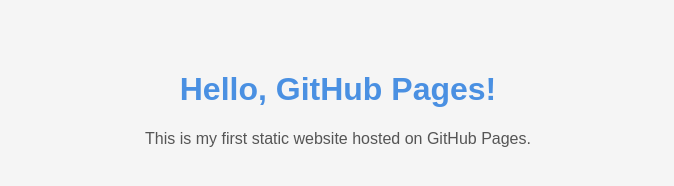
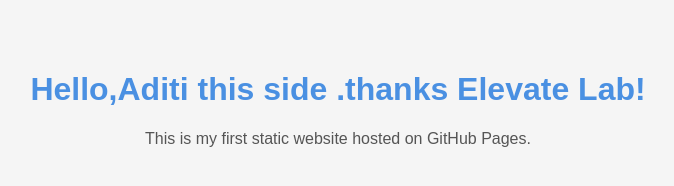
Before and after one commit to adititiwari1204/my-static-website, a plain HTML site: page index.html in a window 1280 px wide. Shown: the whole page, without its empty margins (302-976 px from the left). Drawn offline with Linux system fonts and the light colour scheme.

Commit message:
Update index.html

```diff
--- a/index.html
+++ b/index.html
@@ -19,7 +19,7 @@
   </style>
 </head>
 <body>
-  <h1>Hello, GitHub Pages!</h1>
+  <h1>Hello,Aditi this side .thanks Elevate Lab!</h1>
   <p>This is my first static website hosted on GitHub Pages.</p>
 </body>
 </html>
```
